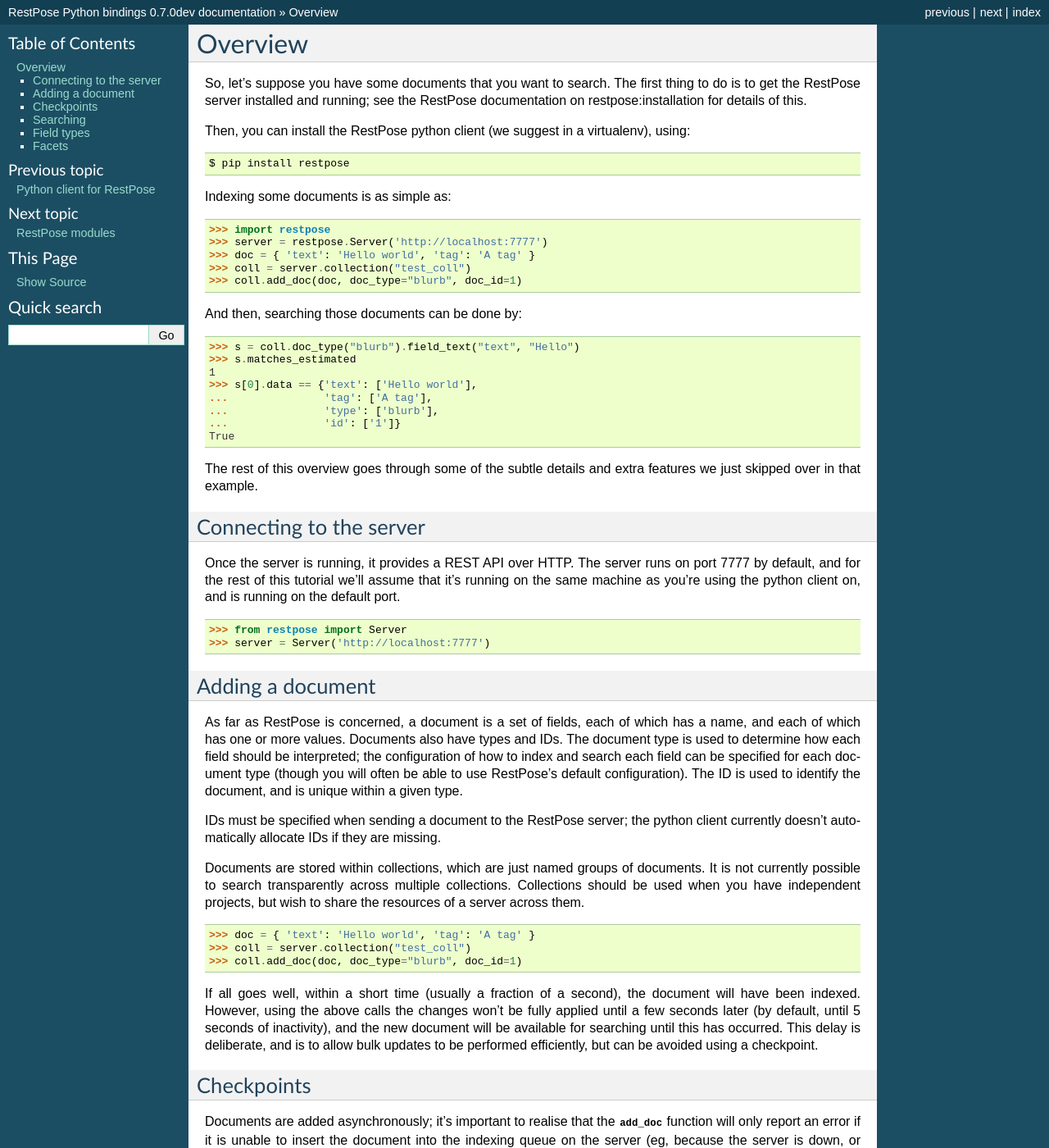
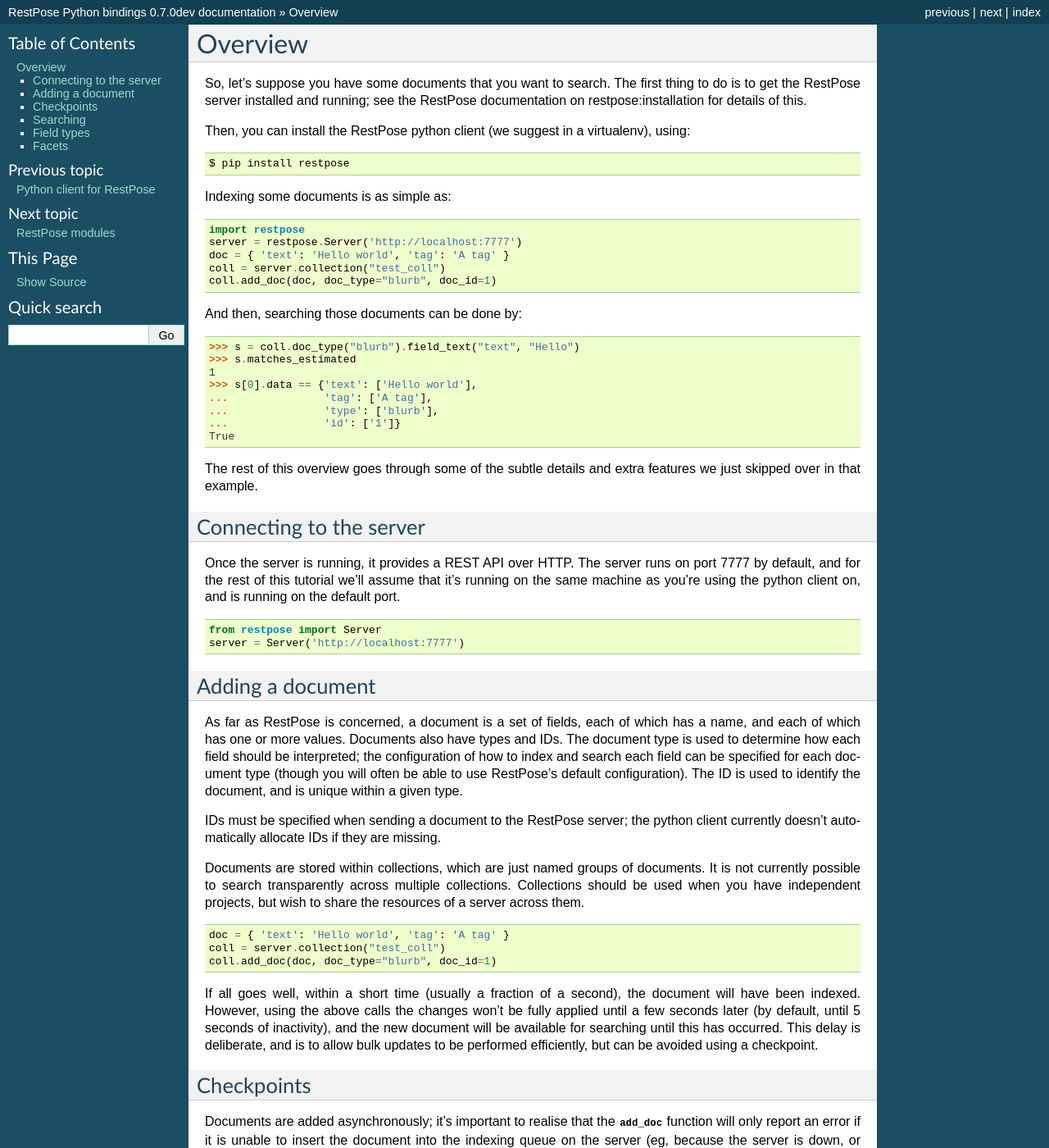
Before and after one commit to restpose/restpose-py, a Sphinx documentation site: the page built from docs/overview.rst, in a window 1280 px wide and 1400 px high. Shown: the whole window at 82% size. Built offline with Sphinx 7.4.7, drawn with Linux system fonts in a browser that asks for light colours; part of the change alters nothing that is shown.

```diff
--- a/docs/overview.rst
+++ b/docs/overview.rst
@@ -20,13 +20,13 @@ Indexing some documents is as simple as:
     coll.delete()
     coll.checkpoint().wait()
 
-.. doctest::
+.. testcode::
 
-    >>> import restpose
-    >>> server = restpose.Server('http://localhost:7777')
-    >>> doc = { 'text': 'Hello world', 'tag': 'A tag' }
-    >>> coll = server.collection("test_coll")
-    >>> coll.add_doc(doc, doc_type="blurb", doc_id=1)
+    import restpose
+    server = restpose.Server('http://localhost:7777')
+    doc = { 'text': 'Hello world', 'tag': 'A tag' }
+    coll = server.collection("test_coll")
+    coll.add_doc(doc, doc_type="blurb", doc_id=1)
 
 And then, searching those documents can be done by:
 
@@ -57,8 +57,10 @@ on port 7777 by default, and for the rest of this tutorial we'll assume that
 it's running on the same machine as you're using the python client on, and is
 running on the default port.
 
-    >>> from restpose import Server
-    >>> server = Server('http://localhost:7777')
+.. testcode::
+
+    from restpose import Server
+    server = Server('http://localhost:7777')
 
 Adding a document
 -----------------
@@ -79,9 +81,11 @@ documents.  It is not currently possible to search transparently across
 multiple collections.  Collections should be used when you have independent
 projects, but wish to share the resources of a server across them.
 
-    >>> doc = { 'text': 'Hello world', 'tag': 'A tag' }
-    >>> coll = server.collection("test_coll")
-    >>> coll.add_doc(doc, doc_type="blurb", doc_id=1)
+.. testcode::
+
+    doc = { 'text': 'Hello world', 'tag': 'A tag' }
+    coll = server.collection("test_coll")
+    coll.add_doc(doc, doc_type="blurb", doc_id=1)
 
 If all goes well, within a short time (usually a fraction of a second), the
 document will have been indexed.  However, using the above calls the changes
```
